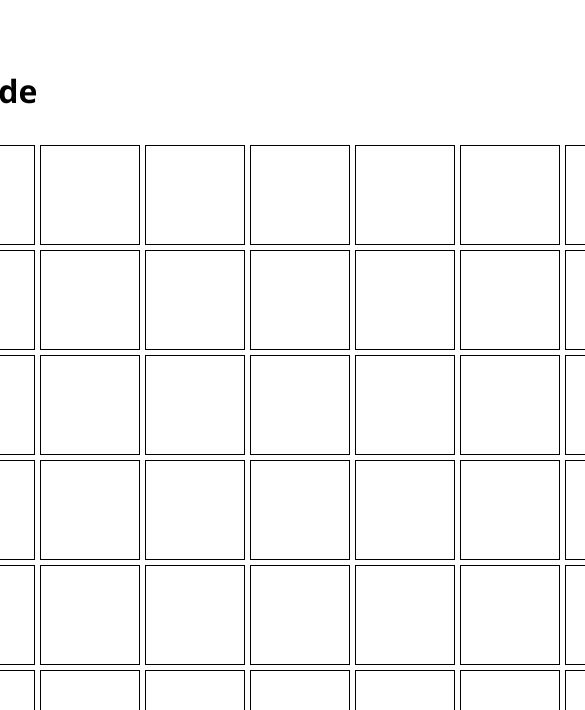
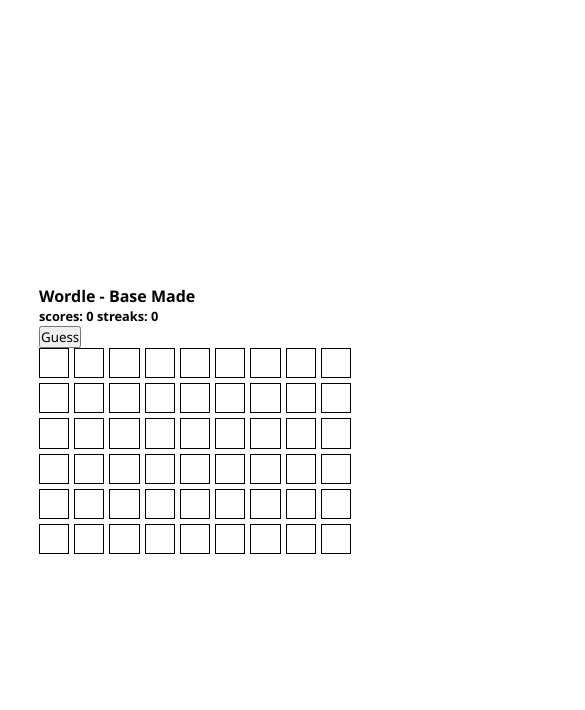
Before and after one commit to Bas3L3ss/wordle-recreation, a React (Vite) app: page / in a window 390 px wide. Shown: the top 710 px of the page, 585 px wide, since content can reach past the window. Built offline with nearby package versions, Linux system fonts and the light colour scheme.

Commit message:
style commit

```diff
--- a/src/App.jsx
+++ b/src/App.jsx
@@ -1,4 +1,4 @@
-import React, { useEffect, useRef, useState } from "react";
+import React, { useEffect, useRef } from "react";
 import Boxes from "./Boxes";
 import { useAppContext } from "./GlobalContext";
 import { nanoid } from "nanoid";
@@ -44,14 +44,20 @@
   });
 
   return (
-    <form className="container" onSubmit={handleSubmit}>
+    <form className="container" onSubmit={ensureFocus}>
       <h1>Wordle - Base Made</h1>
       <h2>
         scores: {score} streaks: {streak}
       </h2>
-      {fakeArr.map((_, index) => {
-        return <Boxes key={nanoid()} length={wordLength} index={index} />;
-      })}
+      <button
+        type="button"
+        className="focus"
+        onClick={() => {
+          inputRef.current.focus();
+        }}
+      >
+        Guess
+      </button>
       <input
         ref={inputRef}
         name="result"
@@ -62,6 +68,9 @@
         type="text"
         onChange={() => handleChange(event)}
       />
+      {fakeArr.map((_, index) => {
+        return <Boxes key={nanoid()} length={wordLength} index={index} />;
+      })}
     </form>
   );
 }
--- a/src/index.css
+++ b/src/index.css
@@ -13,23 +13,39 @@
   align-items: center;
   justify-content: center;
 }
+h1 {
+  font-size: clamp(1rem, 0.5rem + 2vw, 2rem);
+}
+h2 {
+  font-size: clamp(0.8rem, 0.3rem + 2vw, 1.7rem);
+}
+#root {
+  width: 100%;
+}
+.container {
+  margin-inline: auto;
+  width: 80%;
+}
 .wrapper {
   display: flex;
   flex-wrap: nowrap;
   gap: 5px;
   margin-bottom: 5px;
+  justify-content: center;
 }
 .wrapper > * {
   flex: 1;
 }
 .box {
-  display: block;
-  height: 100px;
-  display: grid;
-  place-content: center;
+  max-width: 100px;
+  display: flex;
+  align-items: center;
   aspect-ratio: 1/1;
 
   border: 1px solid black;
+}
+.box h1 {
+  margin-inline: auto;
 }
 .box.close {
   background-color: rgb(235, 171, 52);
@@ -38,13 +54,22 @@
   background-color: rgb(59, 253, 0);
 }
 input {
-  /* opacity: 0; */
+  opacity: 0;
   position: absolute;
-
+  display: block;
+  margin-inline: auto;
   caret-color: transparent;
+}
+.focus {
+  opacity: 0;
 }
 #typeIn {
   -webkit-appearance: none;
   -moz-appearance: none;
   appearance: none;
 }
+@media (max-width: 950px) {
+  .focus {
+    opacity: 1;
+  }
+}
```
